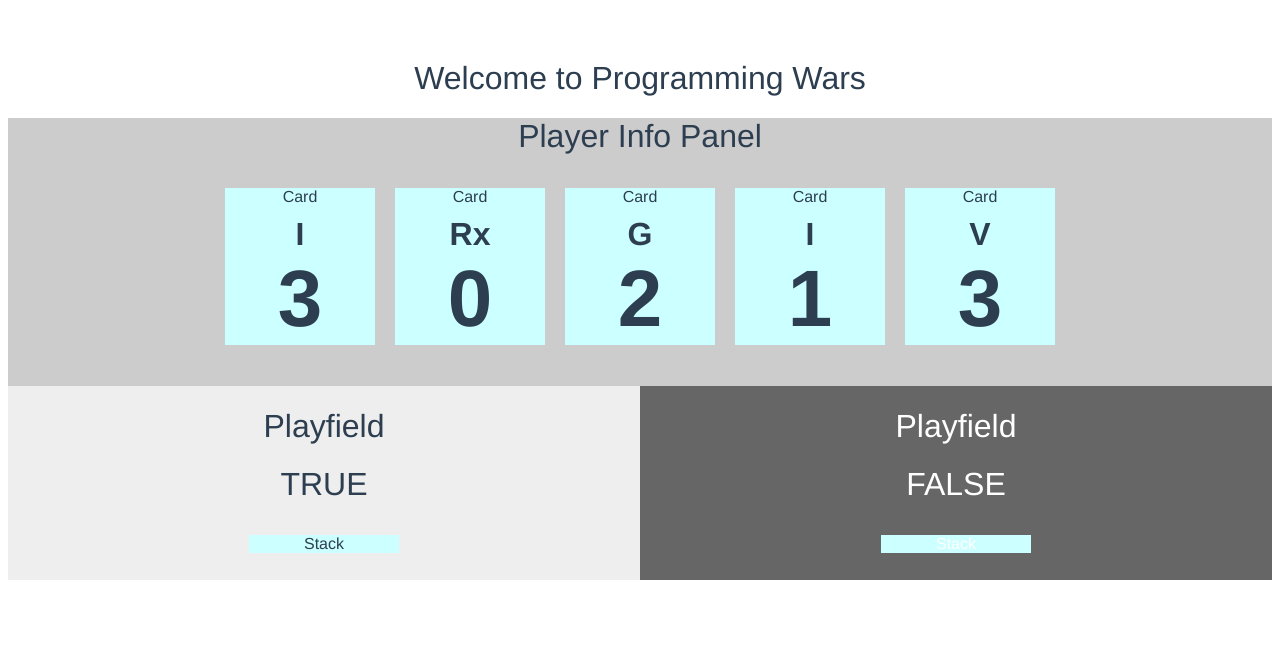
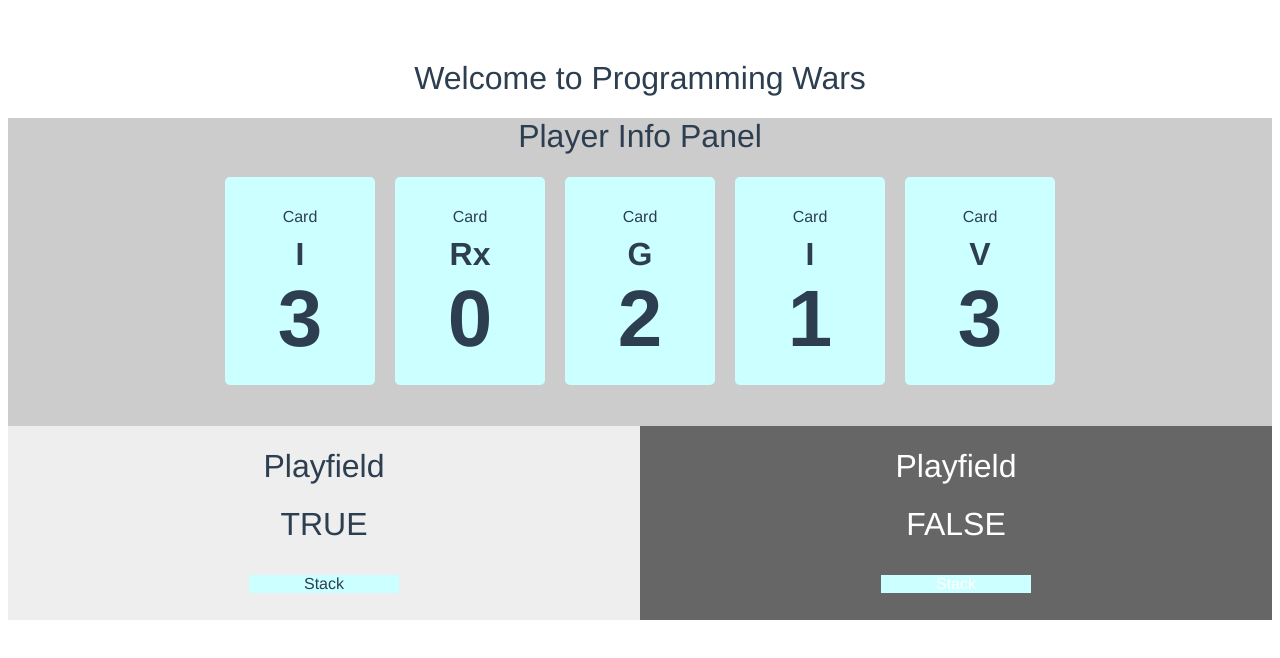
Before and after one commit to SibylLab/Program-Wars, a Vue app: page / in a window 1280 px wide. Shown: the top 658 px of the page. Built offline with nearby package versions, Linux system fonts and the light colour scheme.

Commit message:
minor style updates to cards

```diff
--- a/src/components/Card.vue
+++ b/src/components/Card.vue
@@ -71,6 +71,13 @@ export default {
     -moz-user-select: none;
     -ms-user-select: none;
     user-select: none;
+
+    border-radius: 5px 5px 5px 5px;
+    -moz-border-radius: 5px 5px 5px 5px;
+    -webkit-border-radius: 5px 5px 5px 5px;
+    border: 0px solid #000000;
+
+    padding: 20px 0px 20px 0px;
 }
 
 h1, h2 {
```
